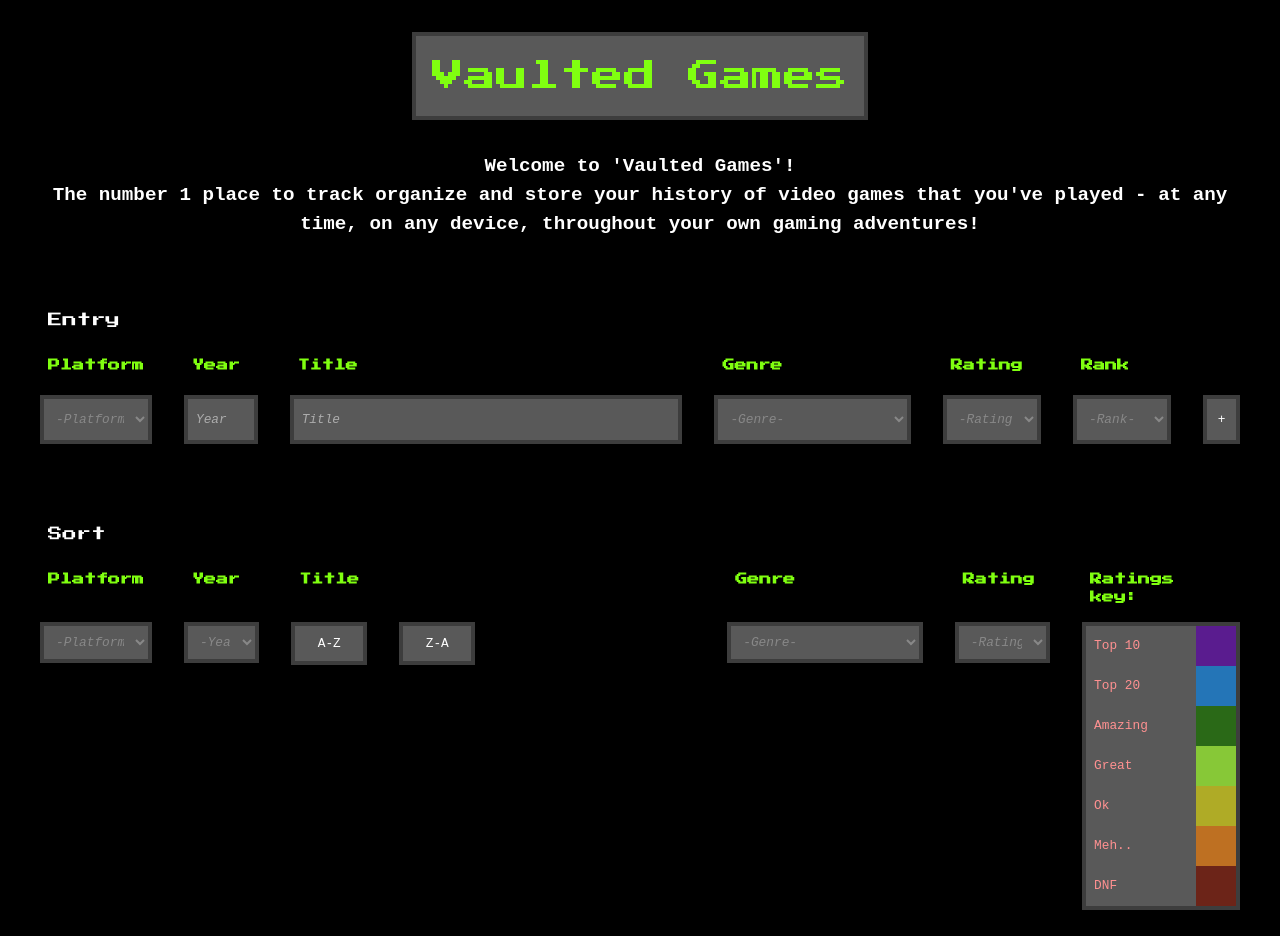
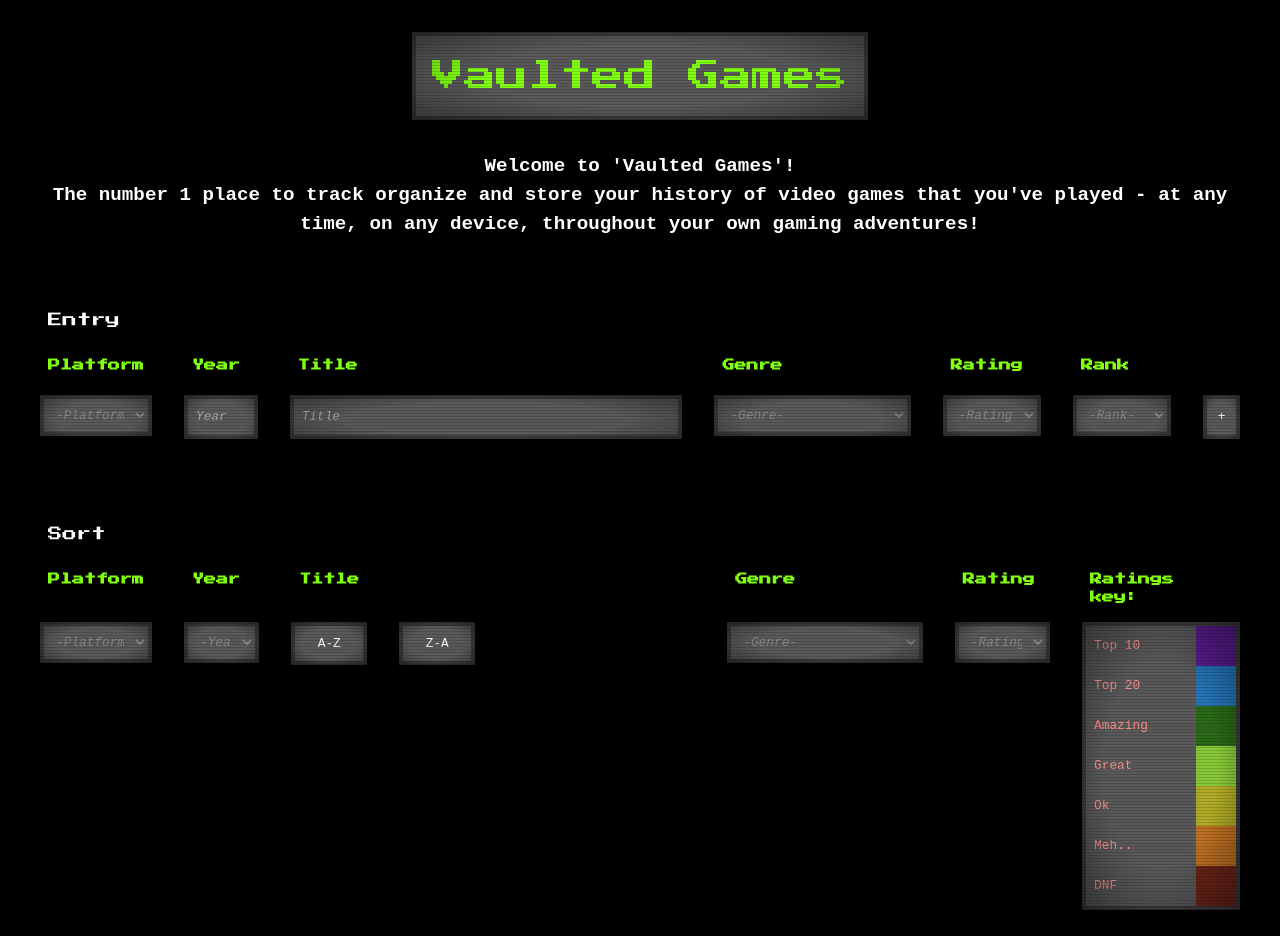
Before and after one commit to Acemeistre/vaulted-games, a React (Vite) app: page / in a window 1280 px wide. Shown: the top 936 px of the page. Built offline with nearby package versions, Linux system fonts and the light colour scheme.

Commit message:
Added CRT scanline with vignette effects to header and ratings key and all entryBar and sortBar fields

```diff
--- a/src/Components/EntryBar/EntryBar.jsx
+++ b/src/Components/EntryBar/EntryBar.jsx
@@ -17,6 +17,8 @@ function EntryBar ({platforms, genres, selectedPlatform, year, title, selectedGe
         <h2>Rating</h2>
         <h2>Rank</h2>
         <div></div>
+
+        <div className='field-wrapper'>
         <select className='platform-select' onChange={(e) => onPlatformChange(e.target.value)}>
             <option value="">-Platform-</option>
             {platforms.map(item => (
@@ -34,8 +36,17 @@ function EntryBar ({platforms, genres, selectedPlatform, year, title, selectedGe
                 </optgroup>
                 ))}
         </select>
+        </div>
+
+        <div className='field-wrapper'>
         <input className="entry-bar__year-row" min="1970" max={currentYear} type="number" placeholder="Year" onChange={(e) => onYearChange(e.target.value)}/>
+        </div>
+
+        <div className='field-wrapper'>
         <input className="entry-bar__title-row" type="text" placeholder="Title" onChange={(e) => onTitleChange(e.target.value)}/>
+        </div>
+
+        <div className='field-wrapper'>
         <select className='genre-select' onChange={(e) => onGenreChange(e.target.value)}>
             <option value="">-Genre-</option>
             {genres.map(item => (
@@ -53,6 +64,9 @@ function EntryBar ({platforms, genres, selectedPlatform, year, title, selectedGe
                 </optgroup>
                 ))}
         </select>
+        </div>
+
+        <div className='field-wrapper'>
         <select className='rating-select' onChange={(e) => onRatingChange(e.target.value)}>
             <option value="">-Rating-</option>
             <option value="Top 10">Top 10</option>
@@ -63,8 +77,9 @@ function EntryBar ({platforms, genres, selectedPlatform, year, title, selectedGe
             <option value="Meh">Forgettable</option>
             <option value="DNF">DNF</option>
         </select>
+        </div>
 
-
+        <div className='field-wrapper'>
         <select
             value={selectedRank ?? ''}
             className='rank-select'
@@ -75,9 +90,10 @@ function EntryBar ({platforms, genres, selectedPlatform, year, title, selectedGe
         <option key={i + 1} value={i + 1}> {i + 1}</option>
         ))}
         </select>
+        </div>
 
-
-              <button
+        <div className='field-wrapper'>
+        <button
         className={`continue-btn ${isReadyToContinue ? 'continue-btn--active' : 'continue-btn--disabled'}`}
         onClick={isReadyToContinue ? addGame : null}
             disabled={!isReadyToContinue}
@@ -93,6 +109,7 @@ function EntryBar ({platforms, genres, selectedPlatform, year, title, selectedGe
           >
             +
           </button>
+          </div>
         </div>
     </div>
   );
--- a/src/Components/Header/Header.jsx
+++ b/src/Components/Header/Header.jsx
@@ -3,11 +3,13 @@ import './Header.css'
 function Header () {
     return (
         <header className="container">
-            <div className="header__title">
-                <h1 className="header__title-text">
-                Vaulted Games
-                </h1>
+            <div className='field-wrapper'>
+                <div className="header__title">
+                    <h1 className="header__title-text">
+                    Vaulted Games
+                    </h1>
                 </div>
+            </div>
             <p className="header__description">
                 Welcome to 'Vaulted Games'! <br/>The number 1 place to track organize and store your history of video games that you've played - at any time, on any device, throughout your own gaming adventures!
             </p>
--- a/src/Components/SortBar/SortBar.jsx
+++ b/src/Components/SortBar/SortBar.jsx
@@ -19,33 +19,48 @@ function SortBar({savedPlatforms, savedYears, savedGenres, savedRatings, sortPla
         <h2>Rating</h2>
         <h2>Ratings key:</h2>
 
+        <div className='field-wrapper'>
         <select className='platform-select' onChange={(e) => onSortPlatformChange(e.target.value === '' ? null : e.target.value)}>
             <option value="">-Platform-</option>
                 {savedPlatforms.map(platform => (
             <option key={platform} value={platform}>{platform}</option>
             ))}
         </select>
+        </div>
 
+        <div className='field-wrapper'>
         <select className='year-select' onChange={(e) => onSortYearChange(e.target.value === '' ? null : Number(e.target.value))}>
             <option value="">-Year-</option>
                 {savedYears.map(year => (
             <option key={year} value={year}>{year}</option>
             ))}
         </select>
+        </div>
+
+        <div className='field-wrapper'>
         <button className='alphabet-sort' onClick={() => onSortTitleChange('a-z')}>
             A-Z
         </button>
+        </div>
+
+        <div className='field-wrapper'>
         <button className='alphabet-sort' value="alphabet-sort__reverse" onClick={() => onSortTitleChange('z-a')}>
             Z-A
         </button>
+        </div>
+
+
         <div>/</div>
+        <div className='field-wrapper'>
         <select className='genre-select' onChange={(e) => onSortGenreChange(e.target.value === '' ? null : e.target.value)}>
             <option value="">-Genre-</option>
                 {savedGenres.map(genre => (
             <option key={genre} value={genre}>{genre}</option>
             ))}
         </select>
+        </div>
 
+        <div className='field-wrapper'>
         <select className='rating-select' onChange={(e) => onSortRatingChange(e.target.value === '' ? null : e.target.value)}>
             <option value="">-Rating-</option>
             <option value="Top 10">Top 10</option>
@@ -56,6 +71,7 @@ function SortBar({savedPlatforms, savedYears, savedGenres, savedRatings, sortPla
             <option value="Meh">Forgettable</option>
             <option value="DNF">DNF</option>
         </select>
+        </div>
          <RatingsKey />
         </div>
     </div>
--- a/src/index.css
+++ b/src/index.css
@@ -15,7 +15,9 @@ h1, h2, h3 {
 .game__rating,
 .game__rank,
 .game__edit,
-.game__remove {
+.game__remove,
+.field-wrapper,
+.ratings-key__wrapper {
     position: relative;
 }
 
@@ -38,20 +40,40 @@ h1, h2, h3 {
         transparent 1px,
         transparent 3px
     ),
-radial-gradient(ellipse at center, transparent 50%, rgba(0,0,0,0.4) 100%),
-    repeating-linear-gradient(
+radial-gradient(ellipse at center, transparent 50%, rgba(0,0,0,0.4) 100%);
+}
+
+.field-wrapper::after {
+    content: '';
+    position: absolute;
+    inset: 0;
+    pointer-events: none;
+    z-index: 1;
+    background:  repeating-linear-gradient(
         0deg,
         rgba(0, 0, 0, 0.15) 0px,
         rgba(0, 0, 0, 0.15) 1px,
         transparent 1px,
         transparent 3px
-    );
+    ),
+radial-gradient(ellipse at center, transparent 50%, rgba(0,0,0,0.4) 100%);
 }
 
-.
-
-
-
+.ratings-key__wrapper::after {
+    content: '';
+    position: absolute;
+    inset: 0;
+    pointer-events: none;
+    z-index: 1;
+    background:  repeating-linear-gradient(
+        0deg,
+        rgba(0, 0, 0, 0.15) 0px,
+        rgba(0, 0, 0, 0.15) 1px,
+        transparent 1px,
+        transparent 3px
+    ),
+radial-gradient(ellipse at center, transparent 50%, rgba(0,0,0,0.4) 100%);
+}
 
 @media (max-width: 767px) {
     .rotate-prompt {
```
